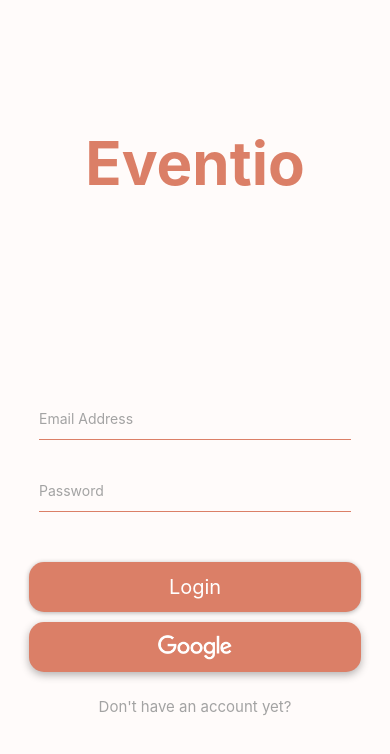
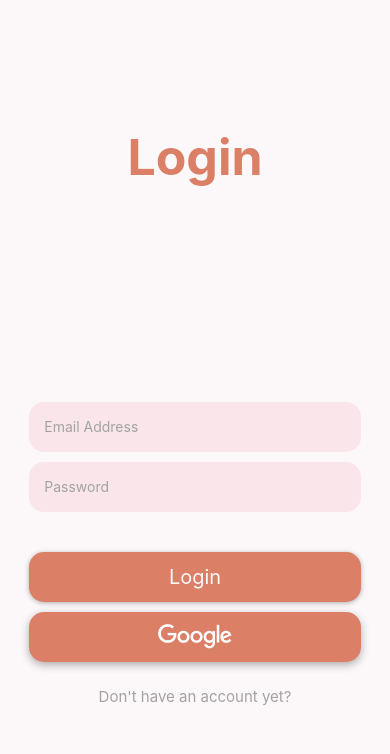
Before and after one commit to Mateus-Kiwi/Eventio, a React Native app: screen /Login in a window 390 px wide. Shown: the top 754 px of the page. Built offline with nearby package versions, Linux system fonts and the light colour scheme.

Commit message:
Mudança média UI

```diff
--- a/src/Navigation/Main.js
+++ b/src/Navigation/Main.js
@@ -44,8 +44,8 @@
 
                 activeTintColor: '#db7f67',
                 inactiveTintColor: '#a3a3a3',
-                activeBackgroundColor: '#fffbfa',
-                inactiveBackgroundColor: '#fffbfa',
+                activeBackgroundColor: '#FCF7F8',
+                inactiveBackgroundColor: '#FCF7F8',
                 labelStyle: { paddingBottom: 0, fontSize: 0, },
                 style: {padding: 10, height: 70}
             }}
--- a/src/Navigation/screens/Create.js
+++ b/src/Navigation/screens/Create.js
@@ -3,7 +3,7 @@
 
 export default function CreateScreen({navigation}) {
   return(
-    <View style={{ backgroundColor: '#fffbfa', flex: 1, alignItems: 'center', justifyContent: 'center'}}>
+    <View style={{ backgroundColor: '#FCF7F8', flex: 1, alignItems: 'center', justifyContent: 'center'}}>
       <Text
                 style={{ fontSize: 26, fontWeight: 'thin'}}>Settings screen</Text>
     </View>
--- a/src/Navigation/screens/Home.js
+++ b/src/Navigation/screens/Home.js
@@ -4,7 +4,7 @@
 
 export default function HomeScreen({navigation}) {
   return(
-    <View style={{ backgroundColor: '#fffbfa', flex: 1, alignItems: 'center', justifyContent: 'center'}}>
+    <View style={{ backgroundColor: '#FCF7F8', flex: 1, alignItems: 'center', justifyContent: 'center'}}>
       <Text style={styles.text}>Eventos da semana</Text>
 
     </View>
--- a/src/Navigation/screens/Login.js
+++ b/src/Navigation/screens/Login.js
@@ -40,7 +40,7 @@
 
     <View style={styles.container} >
 
-      <Text style={styles.title}>Eventio</Text>
+      <Text style={styles.title}>Login</Text>
 
 
       <TextInput style={styles.input} value={email} onChangeText={text=>setEmail(text)} placeholder='Email Address' placeholderTextColor='#a3a3a3' />
@@ -79,12 +79,12 @@
       flex: 1,
       justifyContent: 'center',
       alignItems: 'center',
-      backgroundColor: '#fffbfa',
+      backgroundColor: '#FCF7F8',
     },
     title: {
       flex: 4,
       color: '#db7f67',
-      fontSize: 60,
+      fontSize: 50,
       fontWeight: 'bold',
       position: 'relative',
       top: '15%'
@@ -98,19 +98,19 @@
 
       color: '#db7f67',
       justifyContent: 'flex-start',
-      width: '80%',
-      height: '5%',
-      margin: 15,
+      width: '85%',
+      height: 50,
+      paddingLeft: 15,
+      margin: 5,
       borderColor: '#db7f67',
-
-
-borderBottomWidth : 1,
+      backgroundColor: '#F9E5EA',
+      borderRadius: 15,
     },
 
 
     btnTxt1: {
 
-      color: '#ffffff',
+      color: '#FCF7F8',
       textAlign: 'center',
       fontSize: 20,
     },
--- a/src/Navigation/screens/Register.js
+++ b/src/Navigation/screens/Register.js
@@ -72,19 +72,21 @@
 
       color: '#db7f67',
       justifyContent: 'flex-start',
-      width: '80%',
-      height: '5%',
-      margin: 10,
+      width: '85%',
+      height: 50,
+      paddingLeft: 15,
+      margin: 5,
       borderColor: '#db7f67',
+      backgroundColor: '#F9E5EA',
+      borderRadius: 15,
 
 
-borderBottomWidth : 1,
     },
 
 
     btnTxt1: {
 
-      color: '#ffffff',
+      color: '#FCF7F8',
       textAlign: 'center',
       fontSize: 20,
     },
--- a/src/Navigation/screens/Search.js
+++ b/src/Navigation/screens/Search.js
@@ -3,7 +3,7 @@
 
 export default function SearchScreen({navigation}) {
   return(
-    <View style={{ backgroundColor: '#fffbfa', flex: 1, alignItems: 'center', justifyContent: 'center'}}>
+    <View style={{ backgroundColor: '#FCF7F8', flex: 1, alignItems: 'center', justifyContent: 'center'}}>
       <Text
             style={{ fontSize: 26, fontWeight: 'thin'}}>Search screen</Text>
     </View>
```
